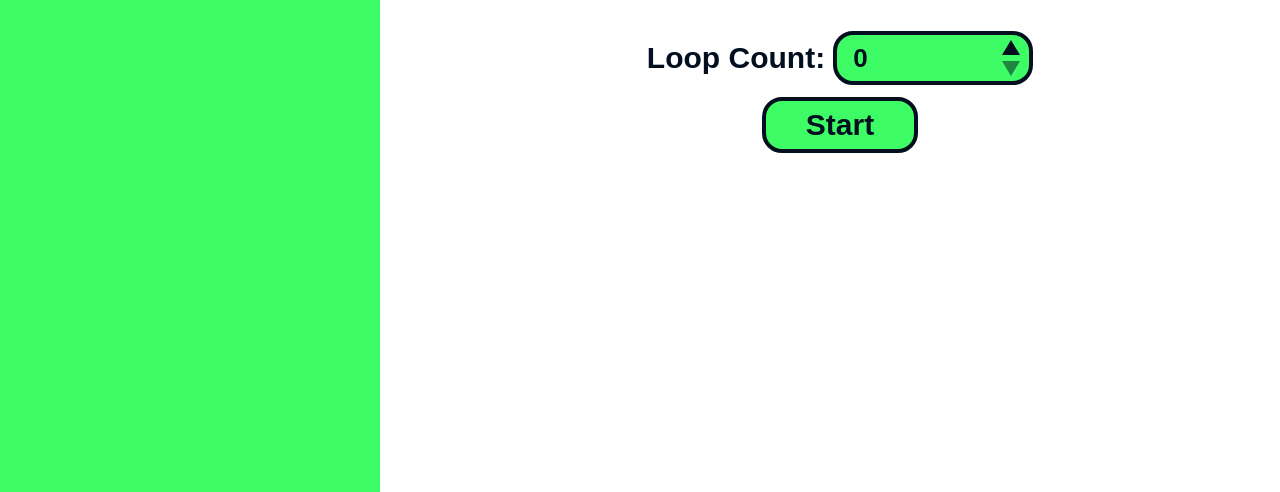
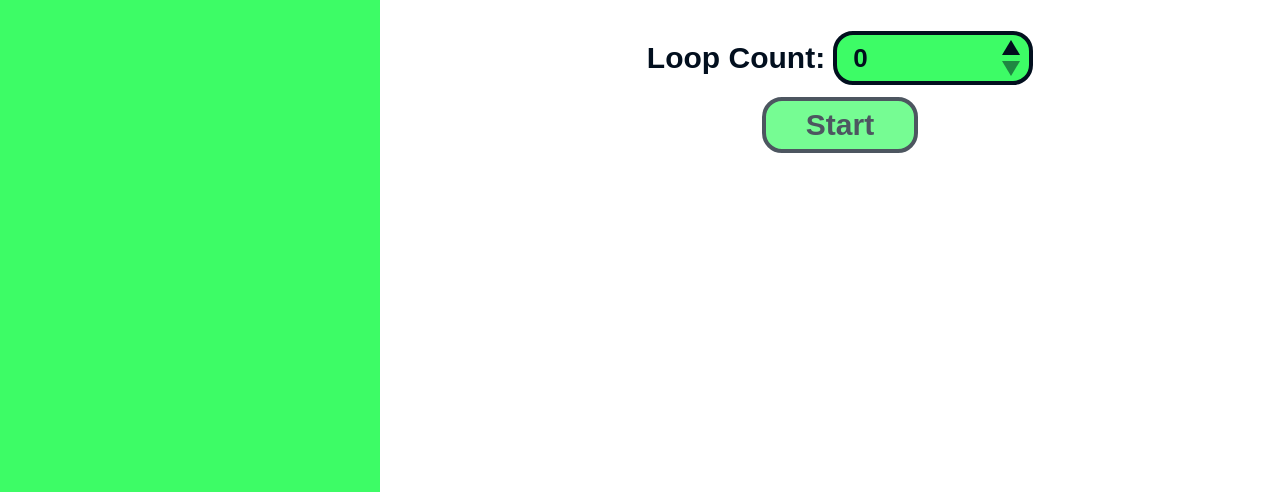
Before and after one commit to HasanMdArik/PomodorX, a Gatsby site: page / in a window 1280 px wide. Shown: the part 308-800 px from the top of the page. Built offline with nearby package versions, Linux system fonts and the light colour scheme; Gatsby itself is replaced by a stand-in of ours; a web font is replaced by a local one.

Commit message:
start button disabled style added

```diff
--- a/src/components/loopInput.tsx
+++ b/src/components/loopInput.tsx
@@ -2,7 +2,11 @@ import React, { useEffect, useState } from "react";
 import { useMainContext } from "../contexts/mainContext";
 import { timeStepsData, timeStep } from "../data/dataTypes";
 
-const LoopInput = () => {
+const LoopInput = ({
+  setState,
+}: {
+  setState: React.Dispatch<React.SetStateAction<number>>;
+}) => {
   const [pastLoopCount, setPastLoopCount] = useState(0);
   const [loopCount, setLoopCount] = useState(0);
   const { setStepsData } = useMainContext();
@@ -62,7 +66,11 @@ const LoopInput = () => {
       <div className="flex justify-center mt-3">
         <button
           className="primary-bg main-border rounded-[1.25rem] text-3xl py-1.5 px-10"
-          id="submitButton"
+          id="startButton"
+          disabled={loopCount <= 0}
+          onClick={() => {
+            setState(1);
+          }}
         >
           Start
         </button>
--- a/src/pages/index.tsx
+++ b/src/pages/index.tsx
@@ -56,7 +56,7 @@ const IndexPage = () => {
 
           <div className="flex w-full h-screen justify-center items-center">
             <div>
-              <LoopInput />
+              <LoopInput setState={setState} />
             </div>
           </div>
         </MainContextProvider>
--- a/src/styles/global.css
+++ b/src/styles/global.css
@@ -246,3 +246,7 @@ input[type="number"] {
   border-top: 15px solid var(--main-color);
   margin-top: 1px;
 }
+/*** The styles for start button ***/
+#startButton:disabled {
+  opacity: 0.7;
+}
```
